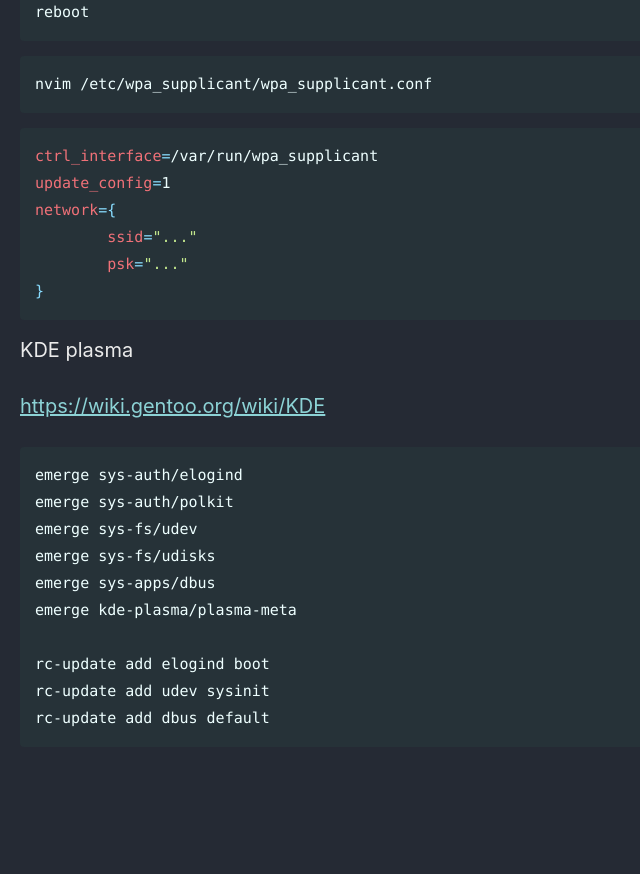
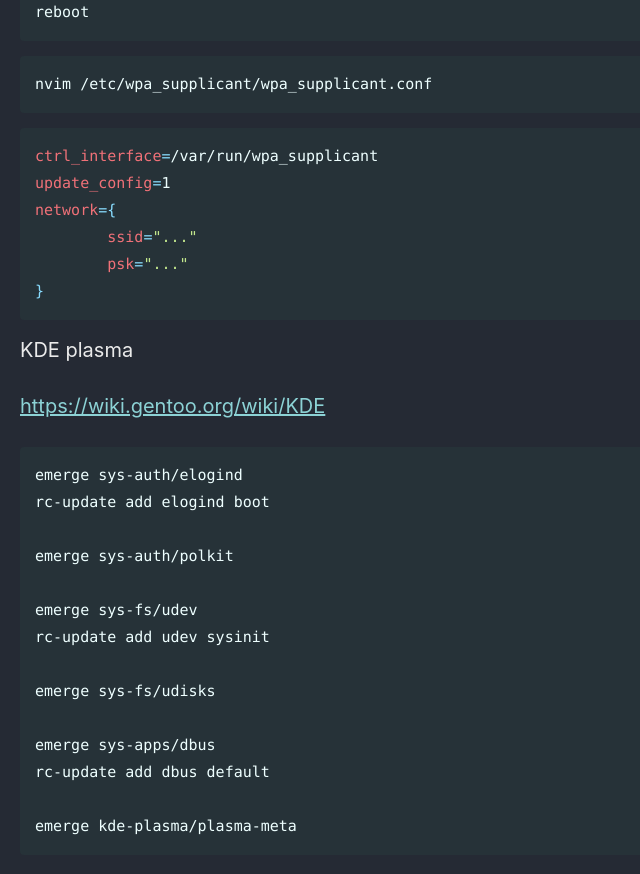
Before and after one commit to Connor-McCartney/Connor-McCartney.github.io, a Jekyll site: the page built from _pages/misc/gentoo.md, in a window 1280 px wide and 900 px high, scrolled down 5198 px. Shown: the top 874 px of the window, without its empty margins (0-640 px from the left). Built offline with Jekyll 4.4.1, drawn with Linux system fonts in a browser that asks for light colours; cached includes are drawn as plain includes; our own code applies the rules of GitHub Pages for plain Markdown files; before the commit the page ends 5990 px from its top, so only the background shows below that.

````diff
--- a/_pages/misc/gentoo.md
+++ b/_pages/misc/gentoo.md
@@ -252,13 +252,17 @@ KDE plasma
 
 ```
 emerge sys-auth/elogind
+rc-update add elogind boot
+
 emerge sys-auth/polkit
+
 emerge sys-fs/udev
+rc-update add udev sysinit
+
 emerge sys-fs/udisks
+
 emerge sys-apps/dbus
+rc-update add dbus default
+
 emerge kde-plasma/plasma-meta
-
-rc-update add elogind boot
-rc-update add udev sysinit
-rc-update add dbus default
 ```
````
